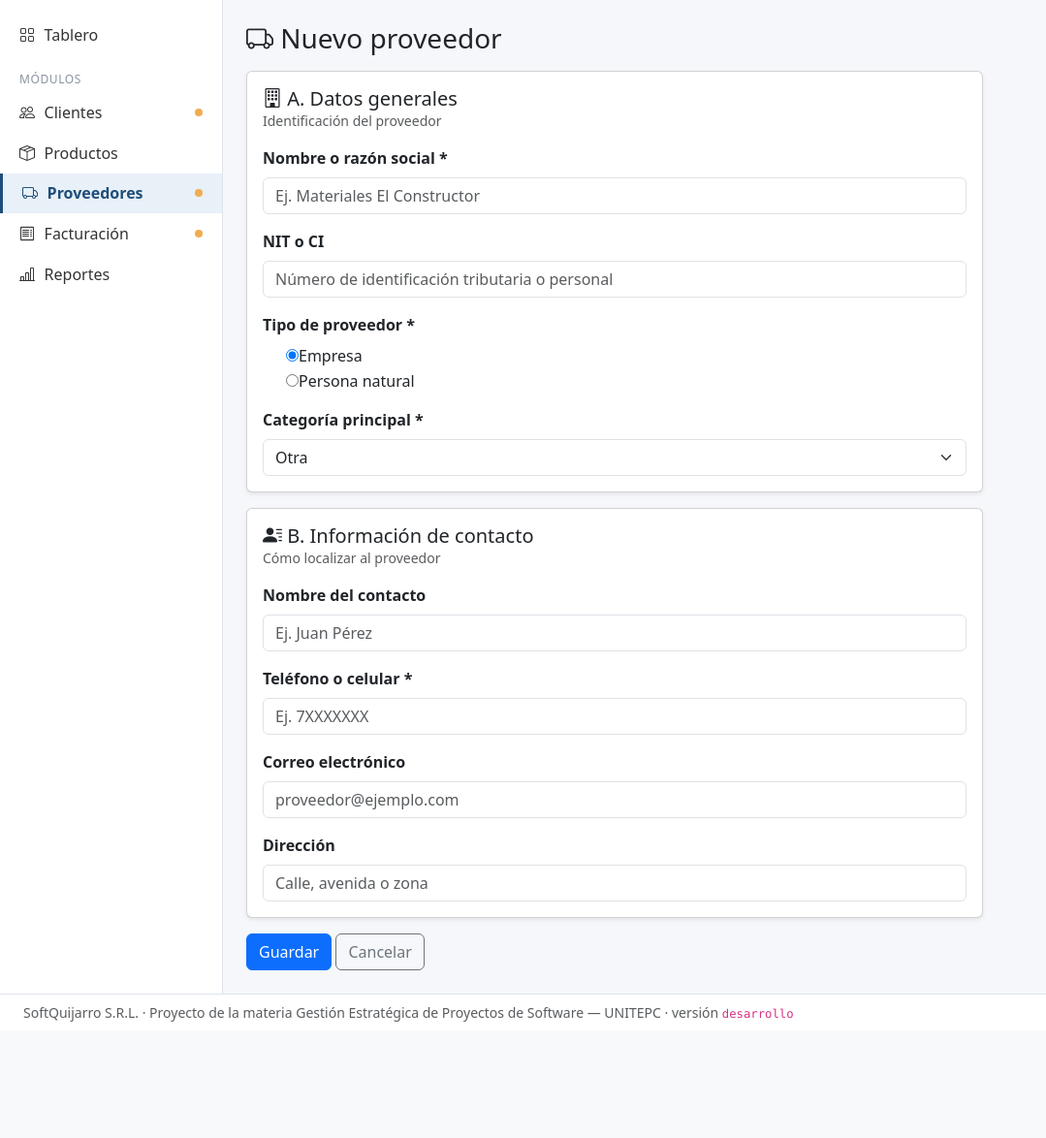
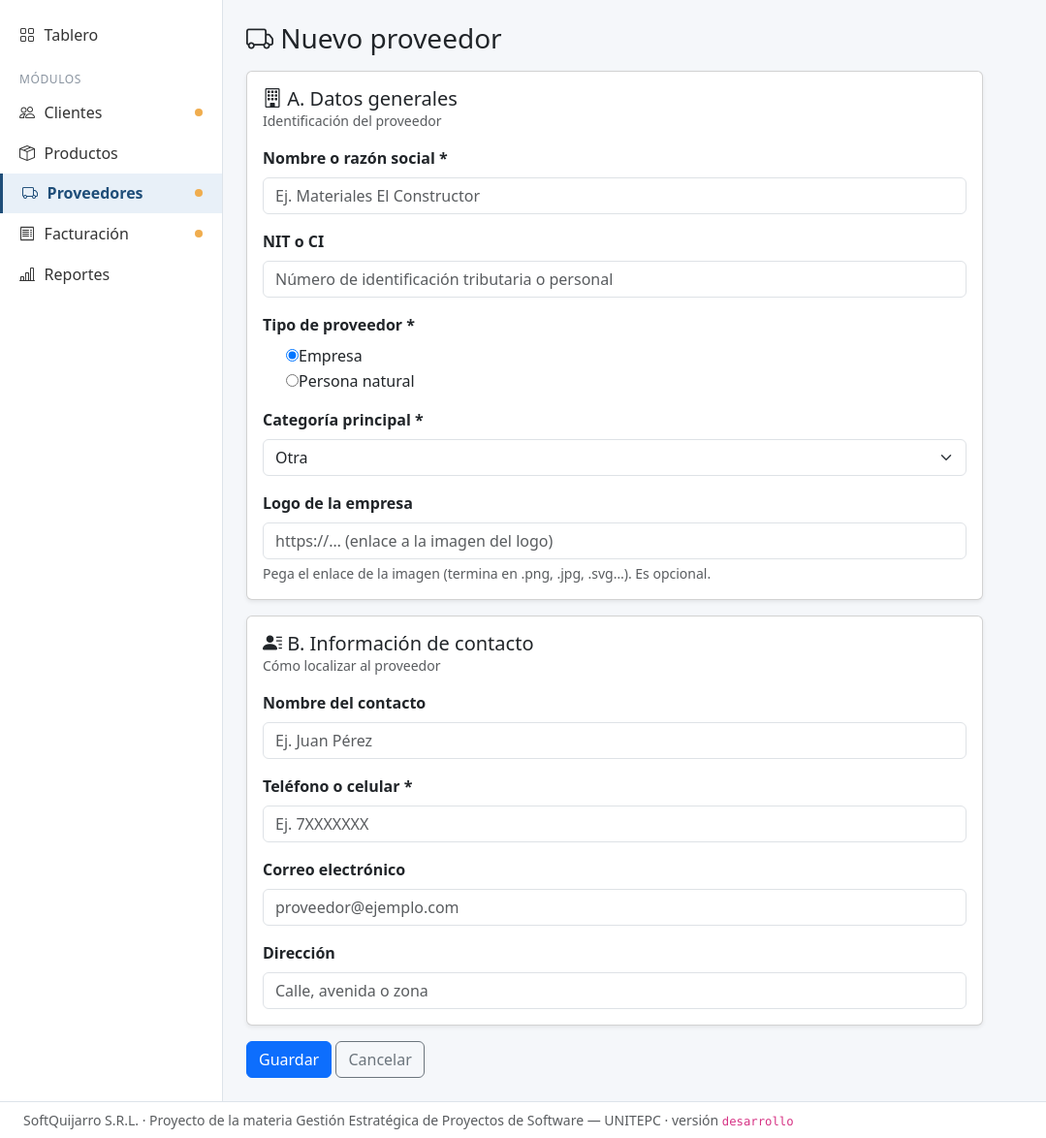
Before and after one commit to acu18ar/softquijarro1, a Django app: page /proveedores/nuevo/ in a window 1280 px wide. Shown: the part 57-1231 px from the top of the page at 97% size, without its empty margins (0-1079 px from the left). Before the commit the page ends 1111 px from the top, so only its background shows below. Run offline with Django 5.2, Linux system fonts and the light colour scheme; the visitor is signed in with stand-in values (Sample User, id 1); some libraries are stand-ins or nearby versions.

Commit message:
Proveedores: logo de la empresa

```diff
--- a/proveedores/forms.py
+++ b/proveedores/forms.py
@@ -7,12 +7,13 @@ class ProveedorForm(forms.ModelForm):
     class Meta:
         model = Proveedor
         fields = [
-            "nombre", "nit", "tipo", "categoria",
+            "nombre", "nit", "tipo", "categoria", "logo_url",
             "contacto", "telefono", "correo", "direccion",
         ]
         widgets = {
             "nombre": forms.TextInput(attrs={"placeholder": "Ej. Materiales El Constructor"}),
             "nit": forms.TextInput(attrs={"placeholder": "Número de identificación tributaria o personal"}),
+            "logo_url": forms.URLInput(attrs={"placeholder": "https://… (enlace a la imagen del logo)"}),
             "tipo": forms.RadioSelect,
             "contacto": forms.TextInput(attrs={"placeholder": "Ej. Juan Pérez"}),
             "telefono": forms.TextInput(attrs={"placeholder": "Ej. 7XXXXXXX"}),
--- a/proveedores/models.py
+++ b/proveedores/models.py
@@ -24,6 +24,7 @@ class Proveedor(models.Model):
     nit = models.CharField("NIT o CI", max_length=20, blank=True)
     tipo = models.CharField("tipo de proveedor", max_length=10, choices=TIPOS, default="empresa")
     categoria = models.CharField("categoría principal", max_length=20, choices=CATEGORIAS, default="otra")
+    logo_url = models.URLField("logo (enlace a la imagen)", max_length=500, blank=True)
 
     # ── B. Información de contacto ──────────────────────────────────────────
     contacto = models.CharField("nombre del contacto", max_length=100, blank=True)
@@ -41,5 +42,10 @@ class Proveedor(models.Model):
         verbose_name = "proveedor"
         verbose_name_plural = "proveedores"
 
+    @property
+    def inicial(self):
+        """Letra para el círculo que se muestra cuando no hay logo."""
+        return self.nombre[:1].upper() if self.nombre else "?"
+
     def __str__(self):
         return self.nombre
--- a/proveedores/templates/proveedores/form.html
+++ b/proveedores/templates/proveedores/form.html
@@ -27,9 +27,15 @@
       <div class="form-check">{{ radio.tag }}<label class="form-check-label" for="{{ radio.id_for_label }}">{{ radio.choice_label }}</label></div>
       {% endfor %}
     </div>
-    <div class="mb-0">
+    <div class="mb-3">
       <label class="form-label fw-semibold" for="{{ form.categoria.id_for_label }}">Categoría principal *</label>
       {{ form.categoria }}
+    </div>
+    <div class="mb-0">
+      <label class="form-label fw-semibold" for="{{ form.logo_url.id_for_label }}">Logo de la empresa</label>
+      {{ form.logo_url }}
+      <div class="form-text">Pega el enlace de la imagen (termina en .png, .jpg, .svg…). Es opcional.</div>
+      {% for e in form.logo_url.errors %}<div class="text-danger small">{{ e }}</div>{% endfor %}
     </div>
   </div></div>
 
```
Also changed, not shown: proveedores/apps.py (+1 -7 lines), proveedores/templates/proveedores/detalle.html (+8 -1 lines), proveedores/templates/proveedores/inicio.html (+10 -1 lines), proveedores/tests.py (+7 -0 lines), proveedores/migrations/0003_proveedor_logo_url.py (added).
